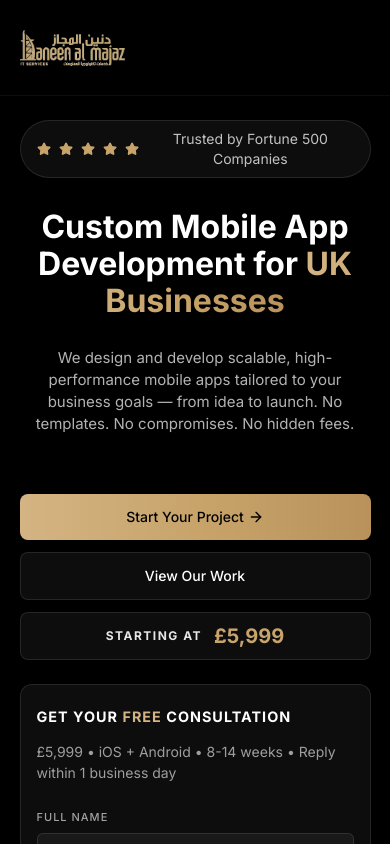
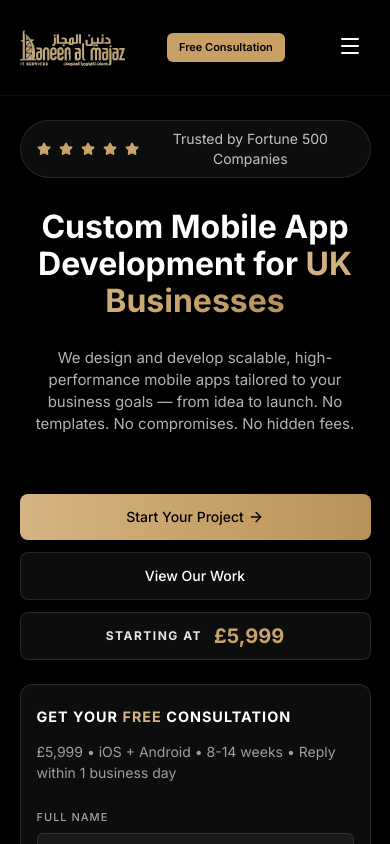
Before and after one commit to faheemnazir/landingpagedan, a React (Vite) app: page / in a window 390 px wide. Shown: the top 844 px of the page. Built offline with nearby package versions, Linux system fonts and the light colour scheme.

Commit message:
Show Free Consultation button on mobile header, update button labels to Get Free Consultation, and make partner brand cards black in TrustedBrands

```diff
--- a/src/components/Navbar.css
+++ b/src/components/Navbar.css
@@ -103,11 +103,34 @@
 
 @media (max-width: 1024px) {
   .navbar-btn {
-    display: none;
+    display: inline-flex;
+    align-items: center;
+    justify-content: center;
+    padding: 8px 14px;
+    font-size: 13px;
+    margin-right: 8px;
   }
 
   .navbar-toggle {
+    display: block;
+  }
+}
+
+.btn-text-mobile {
+  display: none;
+}
+
+@media (max-width: 768px) {
+  .btn-text-desktop {
     display: none;
+  }
+  .btn-text-mobile {
+    display: inline;
+  }
+  .navbar-btn {
+    padding: 6px 12px;
+    font-size: 11px;
+    margin-right: 4px;
   }
 }
 
--- a/src/components/Navbar.jsx
+++ b/src/components/Navbar.jsx
@@ -46,7 +46,10 @@ const Navbar = () => {
         <li><a href="/#faq">FAQ</a></li>
       </ul>
 
-      <a href="#contact" className="btn btn-primary navbar-btn" style={{ textDecoration: 'none' }}>Get Started</a>
+      <a href="#contact" className="btn btn-primary navbar-btn" style={{ textDecoration: 'none' }}>
+        <span className="btn-text-desktop">Get Free Consultation</span>
+        <span className="btn-text-mobile">Free Consultation</span>
+      </a>
 
       <button className="navbar-toggle" onClick={toggleMenu} aria-label="Toggle navigation">
         {isOpen ? <X size={24} /> : <Menu size={24} />}
@@ -70,7 +73,7 @@ const Navbar = () => {
             <li><a href="/#faq" onClick={closeMenu}>FAQ</a></li>
           </ul>
           <div className="drawer-footer">
-            <a href="#contact" className="btn btn-primary drawer-btn" style={{ textDecoration: 'none' }} onClick={closeMenu}>Get Started</a>
+            <a href="#contact" className="btn btn-primary drawer-btn" style={{ textDecoration: 'none' }} onClick={closeMenu}>Get Free Consultation</a>
           </div>
         </div>
       </div>
--- a/src/components/TrustedBrands.css
+++ b/src/components/TrustedBrands.css
@@ -84,36 +84,38 @@
 
 .brand-card {
   box-sizing: border-box;
-  width: auto;
-  height: 110px;
-  background: transparent;
-  border: none;
-  border-radius: 0;
+  width: 200px;
+  height: 100px;
+  background: #000000;
+  border: 1px solid rgba(255, 255, 255, 0.08);
+  border-radius: 12px;
   display: flex;
   justify-content: center;
   align-items: center;
   flex-shrink: 0;
-  padding: 0 35px;
-  transition: transform 0.3s ease;
+  padding: 12px 24px;
+  transition: transform 0.3s ease, background 0.3s ease, border-color 0.3s ease;
 }
 
 .brand-card:hover {
-  border: none;
-  background: transparent;
+  background: #050505;
+  border-color: rgba(200, 164, 107, 0.3);
+  transform: translateY(-2px);
 }
 
 /* Brand card logo image styling */
 .brand-card img {
-  height: 80px;
-  max-width: 250px;
+  height: 100%;
+  width: 100%;
+  max-height: 64px;
+  max-width: 150px;
   object-fit: contain;
-  opacity: 0.75;
+  opacity: 0.85;
   transition: opacity 0.3s ease, transform 0.3s ease;
 }
 
 .brand-card:hover img {
   opacity: 1;
-  transform: scale(1.08);
 }
 
 /* ── Stats Cards Grid ── */
```
